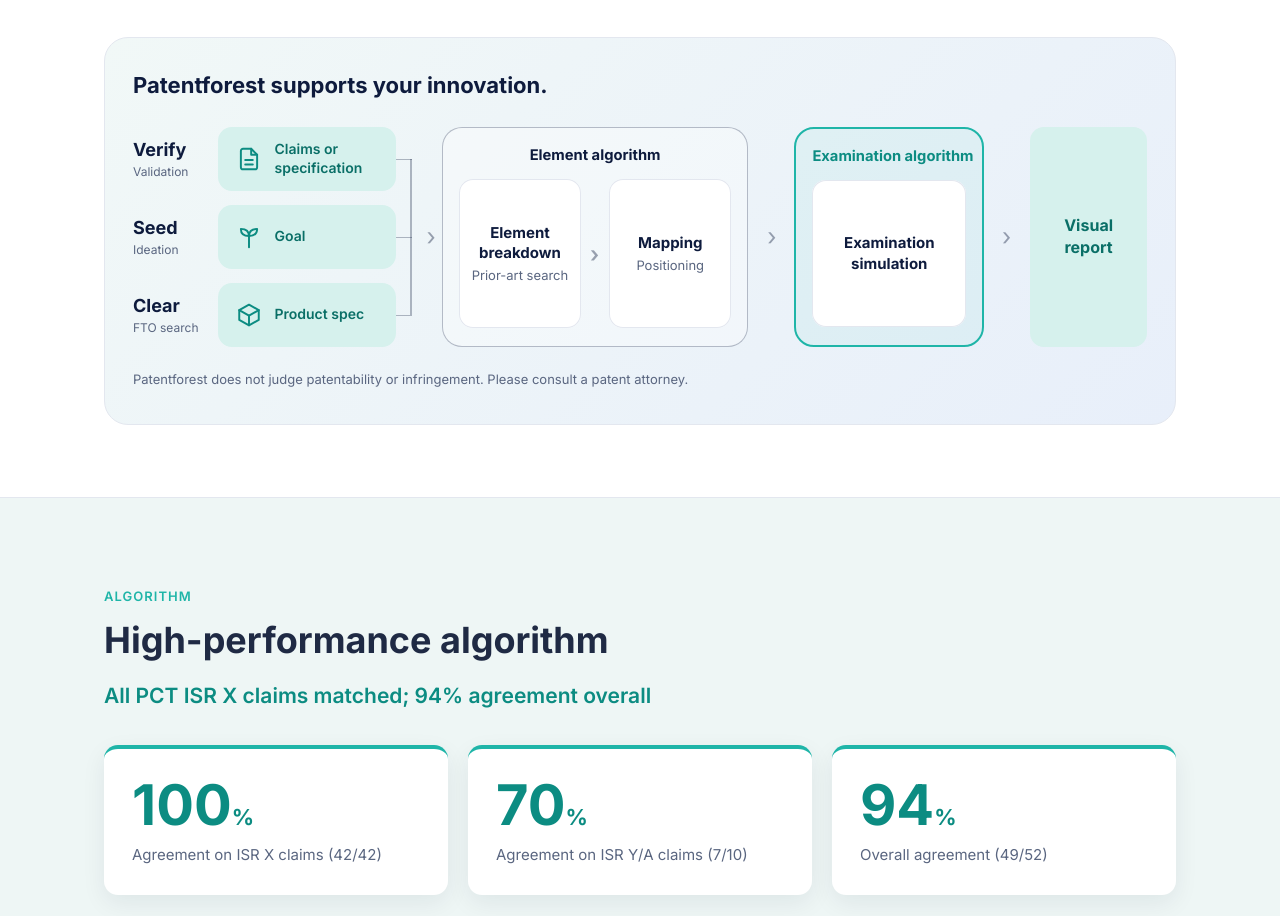
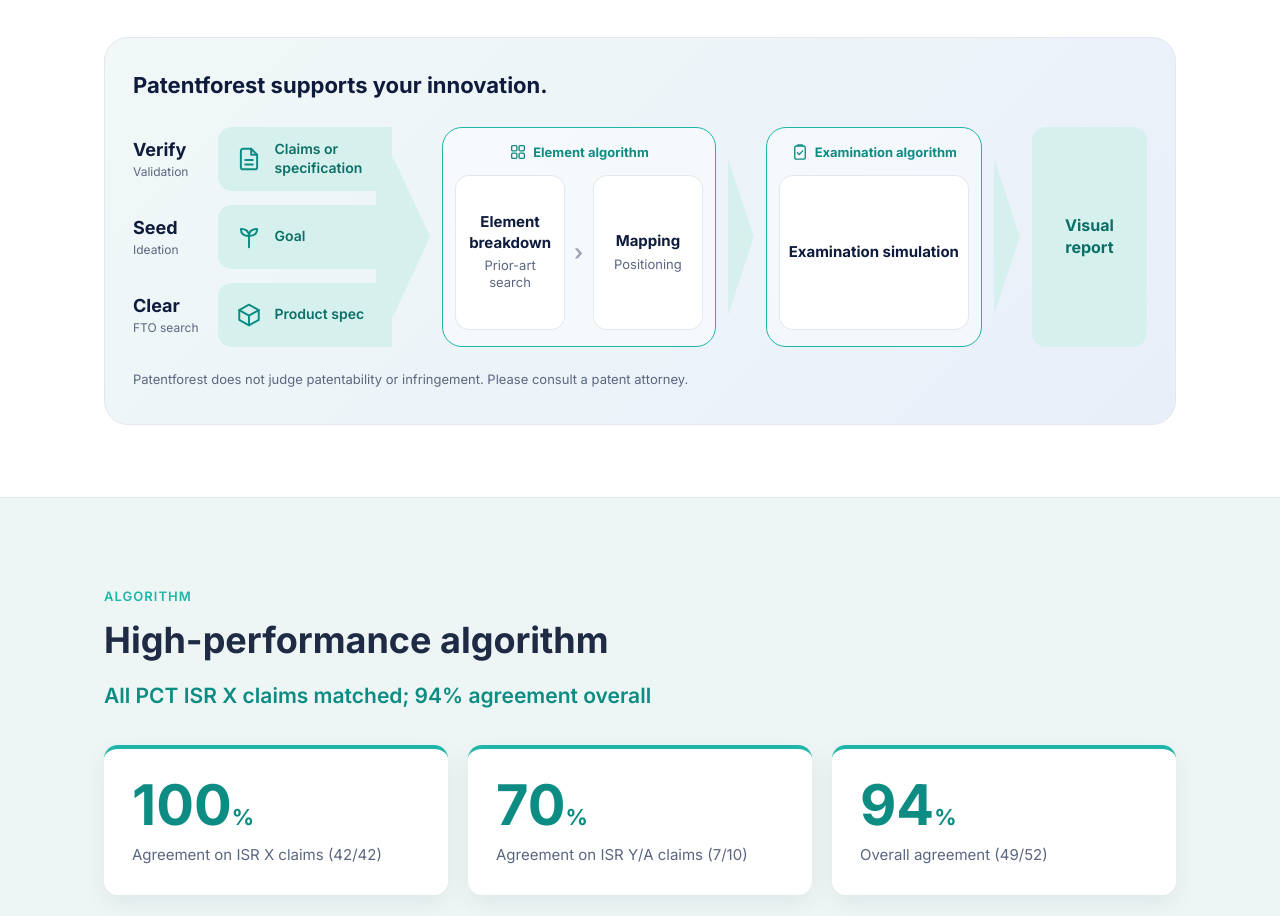
Before and after one commit to SHIROTANAKAJP/patentforest-site, a plain HTML site: page index.html in a window 1280 px wide. Shown: the part 980-1896 px from the top of the page. Drawn offline with Linux system fonts and the light colour scheme.

Commit message:
Vision diagram: chevron arrows, matching algorithm groups with icons
Co-Authored-By: Claude Opus 5.5 <noreply@anthropic.com>

```diff
--- a/assets/styles.css
+++ b/assets/styles.css
@@ -483,17 +483,15 @@ button.btn{border:0;font-family:inherit;line-height:inherit;cursor:pointer}
 }
 
 /* vision diagram v5: three entry points converge on a shared engine (element + examination algorithms) */
-.eng { display: grid; grid-template-columns: minmax(0, 1.8fr) minmax(0, 2.1fr) minmax(0, 1.3fr) minmax(0, .8fr); column-gap: 46px; align-items: stretch; }
+.eng { display: grid; grid-template-columns: minmax(0, 1.8fr) 34px minmax(0, 1.9fr) 34px minmax(0, 1.5fr) 34px minmax(0, .8fr); column-gap: 12px; align-items: stretch; }
 .eng > * { position: relative; }
-.eng > :not(:last-child)::after {
-  content: "›"; position: absolute; right: -29px; top: 50%; transform: translateY(-50%);
-  font-size: 24px; line-height: 1; color: rgba(14, 27, 61, .4);
-}
+/* big chevrons between stages, in the input color */
+.eng-arrow { align-self: center; height: 72%; background: #D6F1ED; clip-path: polygon(0 0, 100% 50%, 0 100%); }
+.eng-in + .eng-arrow { margin-left: -12px; height: 74%; }
 .eng-in { display: grid; grid-template-columns: max-content minmax(0, 1fr); grid-auto-rows: 64px; column-gap: 20px; row-gap: 14px; align-self: center; }
-.eng > .eng-in::after { right: -40px; }
-.eng-in::before { content: ""; position: absolute; right: -16px; top: 32px; bottom: 32px; width: 1.5px; background: rgba(14, 27, 61, .3); }
+.eng-in::before { content: ""; position: absolute; right: 0; top: 0; bottom: 0; width: 16px; background: #D6F1ED; border-radius: 0 6px 6px 0; }
 .eng-in .eng-box { position: relative; }
-.eng-in .eng-box::after { content: ""; position: absolute; right: -16px; top: 50%; width: 16px; height: 1.5px; background: rgba(14, 27, 61, .3); }
+.eng-in .eng-box { border-radius: 14px 0 0 14px; }
 .fl-name { margin: 0; display: flex; flex-direction: column; justify-content: center; line-height: 1.25; }
 .fl-name b { font-size: 18px; color: var(--navy); }
 .fl-name small { font-size: 12px; color: var(--muted); margin-top: 2px; }
@@ -507,13 +505,12 @@ button.btn{border:0;font-family:inherit;line-height:inherit;cursor:pointer}
 .eng-box i { font-style: normal; }
 .eng-box.in { flex-direction: row; justify-content: flex-start; gap: 12px; padding-left: 18px; background: #D6F1ED; color: #0A6F67; box-shadow: none; text-align: left; }
 .fl-ico { flex: none; width: 26px; height: 26px; color: var(--teal-dark); }
-.eng-grp { display: flex; flex-direction: column; padding: 16px 16px 18px; border-radius: 20px; border: 1.5px solid rgba(14, 27, 61, .28); background: rgba(255, 255, 255, .35); }
-.eng-h { margin: 0 0 12px; text-align: center; white-space: nowrap; font-size: clamp(14px, 1.15vw, 16px); font-weight: 700; color: var(--navy); }
+.eng-grp { display: flex; flex-direction: column; padding: 16px 16px 18px; border-radius: 20px; border: 1.5px solid var(--teal); background: rgba(255, 255, 255, .45); }
+.eng-h { margin: 0 0 12px; text-align: center; white-space: nowrap; font-size: clamp(14px, 1.15vw, 16px); font-weight: 700; color: var(--teal-dark); display: flex; align-items: center; justify-content: center; gap: 8px; }
+.eng-ico { flex: none; width: 22px; height: 22px; color: var(--teal-dark); }
 .eng-boxes { flex: 1; display: flex; gap: 28px; }
 .eng-boxes .eng-box { position: relative; padding-left: 8px; padding-right: 8px; }
 .eng-boxes .eng-box + .eng-box::before { content: "›"; position: absolute; left: -19px; top: 50%; transform: translateY(-50%); font-size: 22px; line-height: 1; color: rgba(14, 27, 61, .4); }
-.eng-core { border: 2px solid var(--teal); background: rgba(31, 181, 168, .06); }
-.eng-core .eng-h { color: var(--teal-dark); }
 .eng-out { display: flex; }
 .eng-box.end { background: #D6F1ED; color: #0A6F67; box-shadow: none; }
 .eng-box.end b { font-size: 16px; }
@@ -528,10 +525,12 @@ button.btn{border:0;font-family:inherit;line-height:inherit;cursor:pointer}
   .fl-ico { width: 30px; height: 30px; }
 }
 @media (max-width: 1100px) {
-  .eng { display: flex; flex-direction: column; gap: 34px; }
-  .eng > :not(:last-child)::after, .eng > .eng-in::after { right: auto; left: 50%; top: auto; bottom: -27px; transform: translateX(-50%) rotate(90deg); }
+  .eng { display: flex; flex-direction: column; }
+  .eng { gap: 10px; }
+  .eng-arrow, .eng-in + .eng-arrow { align-self: center; width: 64px; height: 22px; margin: 0; clip-path: polygon(0 0, 100% 0, 50% 100%); }
+  .eng-in .eng-box { border-radius: 14px; }
   .eng-in { grid-auto-rows: auto; align-self: stretch; row-gap: 10px; }
-  .eng-in::before, .eng-in .eng-box::after { display: none; }
+  .eng-in::before { display: none; }
   .eng-in { column-gap: 14px; }
   .fl-name b { font-size: 16px; }
   .eng-box { min-height: 48px; padding: 8px 12px; }
@@ -542,3 +541,9 @@ button.btn{border:0;font-family:inherit;line-height:inherit;cursor:pointer}
   .eng-box b { font-size: 14px; }
   .eng-box small { font-size: 12px; }
 }
+@media (min-width: 1101px) and (max-width: 1300px) {
+  .eng { grid-template-columns: minmax(0, 1.8fr) 26px minmax(0, 1.9fr) 26px minmax(0, 1.5fr) 26px minmax(0, .8fr); }
+  .eng-grp { padding: 14px 12px 16px; }
+  .eng-h { font-size: 13px; gap: 6px; }
+  .eng-ico { width: 18px; height: 18px; }
+}
--- a/index.html
+++ b/index.html
@@ -18,7 +18,7 @@
 <link rel="preconnect" href="https://fonts.googleapis.com">
 <link rel="preconnect" href="https://fonts.gstatic.com" crossorigin>
 <link href="https://fonts.googleapis.com/css2?family=Inter:wght@400;600;700&display=swap" rel="stylesheet">
-<link rel="stylesheet" href="assets/styles.css?v=29">
+<link rel="stylesheet" href="assets/styles.css?v=30">
 </head>
 <body>
 
@@ -65,14 +65,17 @@
           <p class="fl-name"><b>Seed</b><small>Ideation</small></p><span class="eng-box in"><svg class="fl-ico" viewBox="0 0 24 24" fill="none" stroke="currentColor" stroke-width="1.8" stroke-linecap="round" stroke-linejoin="round" aria-hidden="true"><path d="M12 21.5V11"/><path d="M12 11C12 7 9.3 4.5 4.5 4.5c0 4 2.7 6.5 7.5 6.5z"/><path d="M12 11c0-4 2.7-6.5 7.5-6.5 0 4-2.7 6.5-7.5 6.5z"/></svg><i>Goal</i></span>
           <p class="fl-name"><b>Clear</b><small>FTO search</small></p><span class="eng-box in"><svg class="fl-ico" viewBox="0 0 24 24" fill="none" stroke="currentColor" stroke-width="1.8" stroke-linecap="round" stroke-linejoin="round" aria-hidden="true"><path d="M21 7.5 12 2.5l-9 5v9l9 5 9-5z"/><path d="M3 7.5l9 5 9-5"/><path d="M12 12.5v9"/></svg><i>Product spec</i></span>
         </div>
+        <div class="eng-arrow" aria-hidden="true"></div>
         <div class="eng-grp">
-          <p class="eng-h">Element algorithm</p>
+          <p class="eng-h"><svg class="eng-ico" viewBox="0 0 24 24" fill="none" stroke="currentColor" stroke-width="1.8" stroke-linecap="round" stroke-linejoin="round" aria-hidden="true"><rect x="3.5" y="3.5" width="7" height="7" rx="1.5"/><rect x="13.5" y="3.5" width="7" height="7" rx="1.5"/><rect x="3.5" y="13.5" width="7" height="7" rx="1.5"/><rect x="13.5" y="13.5" width="7" height="7" rx="1.5"/></svg>Element algorithm</p>
           <div class="eng-boxes"><span class="eng-box"><b>Element breakdown</b><small>Prior-art search</small></span><span class="eng-box"><b>Mapping</b><small>Positioning</small></span></div>
         </div>
+        <div class="eng-arrow" aria-hidden="true"></div>
         <div class="eng-grp eng-core">
-          <p class="eng-h">Examination algorithm</p>
+          <p class="eng-h"><svg class="eng-ico" viewBox="0 0 24 24" fill="none" stroke="currentColor" stroke-width="1.8" stroke-linecap="round" stroke-linejoin="round" aria-hidden="true"><rect x="5" y="4" width="14" height="17.5" rx="2"/><path d="M9 4V2.5h6V4"/><path d="m8.5 13 2.5 2.5 4.5-5"/></svg>Examination algorithm</p>
           <div class="eng-boxes"><span class="eng-box"><b>Examination simulation</b></span></div>
         </div>
+        <div class="eng-arrow" aria-hidden="true"></div>
         <div class="eng-out"><span class="eng-box end"><b>Visual report</b></span></div>
       </div>
       <p class="lanes-note">Patentforest does not judge patentability or infringement. Please consult a patent attorney.</p>
```
Also changed, not shown: ja/index.html (+6 -3 lines).
